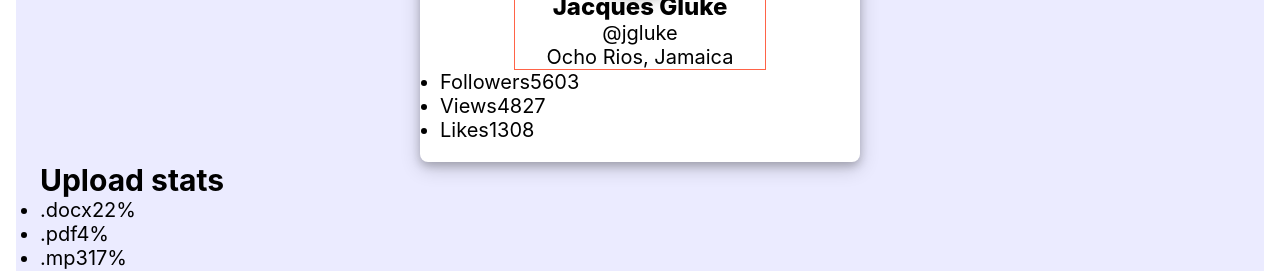
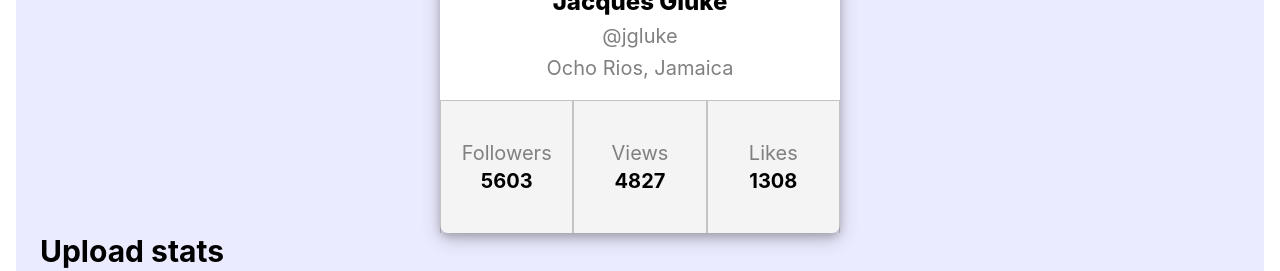
Before and after one commit to AlenaMushko/goit-react-hw-01-components, a React (Create React App) app: page / in a window 1280 px wide. Shown: the part 177-448 px from the top of the page. Built offline with nearby package versions, Linux system fonts and the light colour scheme.

Commit message:
add styled-User

```diff
--- a/src/components/UserProfile/UserProfile.js
+++ b/src/components/UserProfile/UserProfile.js
@@ -1,6 +1,9 @@
 import React from 'react'
 import PropTypes from "prop-types";
-import { UserSection, UserDescription, UserImg,UserName,UserText} from "./UserProfile.styled"
+import {
+  UserSection, UserDescription, UserImg, UserName, UserText,
+  UserStats, UserStat, UserLabel, UserQuantity
+} from "./UserProfile.styled"
 
 export const UserProfile = ({ avatar, username, tag, location, stats })=>{
   return (
@@ -14,20 +17,20 @@ export const UserProfile = ({ avatar, username, tag, location, stats })=>{
       <UserText>@{tag}</UserText>
       <UserText>{location}</UserText>
    </UserDescription>
-   <ul className="stats">
-    <li>
-      <span className="label">Followers</span>
-        <span className="quantity">{stats.followers}</span>
-    </li>
-    <li>
-      <span className="label">Views</span>
-      <span className="quantity">{stats.views}</span>
-    </li>
-    <li>
-      <span className="label">Likes</span>
-      <span className="quantity">{stats.likes}</span>
-    </li>
-  </ul>
+   <UserStats>
+    <UserStat>
+      <UserLabel>Followers</UserLabel>
+        <UserQuantity>{stats.followers}</UserQuantity>
+    </UserStat>
+    <UserStat>
+      <UserLabel>Views</UserLabel>
+      <UserQuantity>{stats.views}</UserQuantity>
+    </UserStat>
+    <UserStat>
+      <UserLabel>Likes</UserLabel>
+      <UserQuantity>{stats.likes}</UserQuantity>
+    </UserStat>
+  </UserStats>
  </UserSection>
  )
 };
--- a/src/components/UserProfile/UserProfile.styled.js
+++ b/src/components/UserProfile/UserProfile.styled.js
@@ -4,7 +4,6 @@ export const UserSection = styled.section`
 background-color:white;
  max-width: 400px;
   margin: 0 auto;
-  padding: 20px;
   border-radius:8px;
  box-shadow: 0 4px 8px 0 rgba(0, 0, 0, 0.2), 0 6px 20px 0 rgba(0, 0, 0, 0.19);
 transition: box-shadow 250ms cubic-bezier(0.4, 0, 0.2, 1), scale 250ms cubic-bezier(0.4, 0, 0.2, 1);
@@ -14,7 +13,6 @@ scale : 1.02;
  }
 `
 export const UserDescription = styled.div`
-border:1px solid tomato;
 margin:0 auto;
 max-width:250px;
 `
@@ -27,11 +25,40 @@ border-radius:50%;
 box-shadow: 0 4px 8px 0 rgba(0, 0, 0, 0.2), 0 6px 20px 0 rgba(0, 0, 0, 0.19);
 `
 export const UserName = styled.p`
+margin-top: 16px;
 font-size:24px;
 font-weight:800;
 text-align: center;
 `
 export const UserText = styled.p`
 text-align: center;
+margin-top: 8px;
+color:gray;
 `
+export const UserStats = styled.ul`
+margin-top: 20px;
+background-color: #d3d3d340;
+display: flex;
+list-style:none;
+justify-content: space-around;
+`
+export const UserStat = styled.li`
+ border-top:1px solid rgba(0, 0, 0, 0.2);
+ border-right:1px solid rgba(0, 0, 0, 0.2);
+ border-left:1px solid rgba(0, 0, 0, 0.2);
+width:calc((100% - 16px) / 3);
+padding: 40px 3px;
+display: flex;
+    flex-direction: column;
+    align-items: center;
+    gap:4px;
+`
+export const UserLabel = styled.span`
+color:gray;
+`
+
+export const UserQuantity = styled.span`
+font-weight: 700;
+`
+
 // border:1px solid tomato;
```
